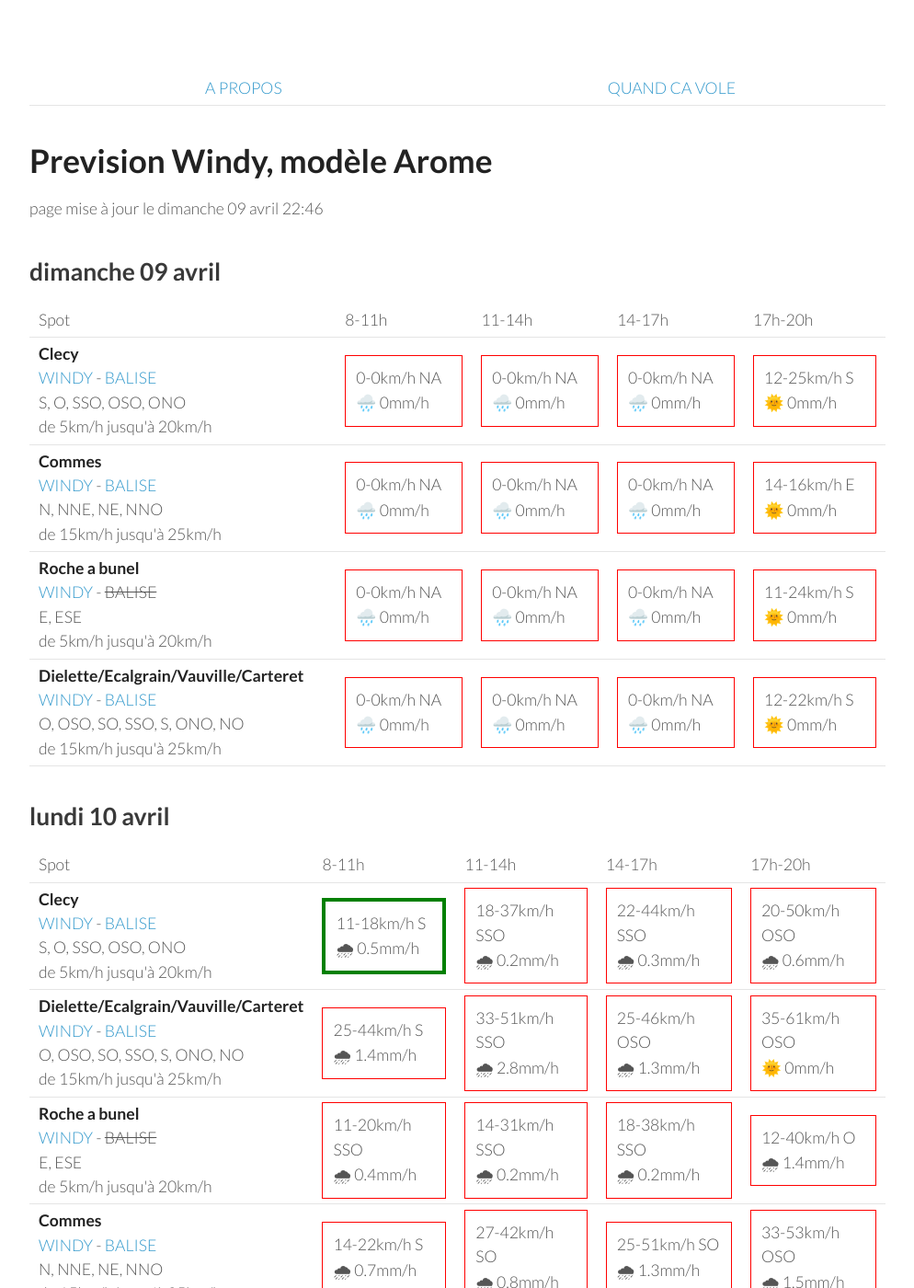
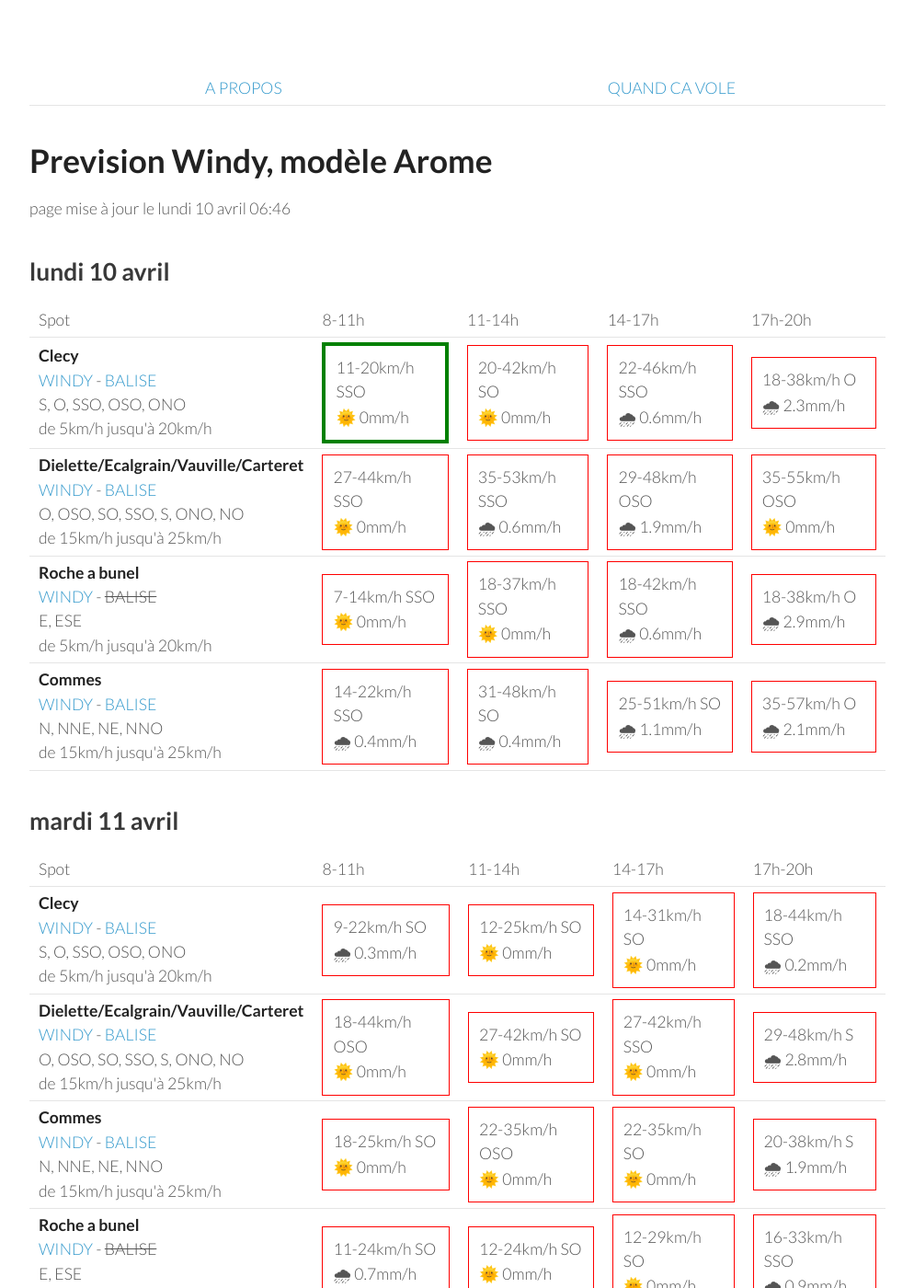
Before and after one commit to parapente-dans-le-nord/parapente-dans-le-nord.github.io, a Jekyll site: the page built from normandie.markdown, in a window 1280 px wide and 1400 px high. Shown: the whole window at 92% size, without its empty margins (26-1020 px from the left). Built offline with Jekyll 4.4.1, drawn with Linux system fonts in a browser that asks for light colours; some of the changed text lies outside the part shown.

Commit message:
update index.markdown

```diff
--- a/normandie.markdown
+++ b/normandie.markdown
@@ -7,60 +7,8 @@ title:  "Tous les spots"
 {: .links}
 
 # Prevision Windy, modèle Arome
-page mise à jour le dimanche 09 avril 22:46
+page mise à jour le lundi 10 avril 06:46
 
-## dimanche 09 avril
-
-{::nomarkdown}
-<table>
-  <tbody>
-    <tr>
-      <td>Spot</td>
-      <td>8-11h</td>
-      <td>11-14h</td>
-      <td>14-17h</td>
-      <td>17h-20h</td>
-    </tr>
-<tr>
-        <td><strong>Clecy</strong><br><a href="https://windy.com/48.929/-0.470?48.516,-0.470,8">WINDY</a> - <span class=""><a href="http://www.balisemeteo.com/balise.php?idBalise=122">BALISE</a> </span><br> <span class="vent-favorable">S, O, SSO, OSO, ONO</span><br><span class="force-vent">de 5km/h jusqu'à 20km/h</span> </td>
-
-            <td><div class="not-flyable"><p>0-0km/h NA</p><p>🌧️ 0mm/h</p></div></td>
-            <td><div class="not-flyable"><p>0-0km/h NA</p><p>🌧️ 0mm/h</p></div></td>
-            <td><div class="not-flyable"><p>0-0km/h NA</p><p>🌧️ 0mm/h</p></div></td>
-            <td><div class="not-flyable"><p>12-25km/h S</p><p>🌞 0mm/h</p></div></td>
-
-    </tr>
-<tr>
-        <td><strong>Commes</strong><br><a href="https://windy.com/49.346/-0.726?48.936,-0.726,8">WINDY</a> - <span class=""><a href="http://www.balisemeteo.com/balise.php?idBalise=158">BALISE</a> </span><br> <span class="vent-favorable">N, NNE, NE, NNO</span><br><span class="force-vent">de 15km/h jusqu'à 25km/h</span> </td>
-
-            <td><div class="not-flyable"><p>0-0km/h NA</p><p>🌧️ 0mm/h</p></div></td>
-            <td><div class="not-flyable"><p>0-0km/h NA</p><p>🌧️ 0mm/h</p></div></td>
-            <td><div class="not-flyable"><p>0-0km/h NA</p><p>🌧️ 0mm/h</p></div></td>
-            <td><div class="not-flyable"><p>14-16km/h E</p><p>🌞 0mm/h</p></div></td>
-
-    </tr>
-<tr>
-        <td><strong>Roche a bunel</strong><br><a href="https://windy.com/48.993/-0.499?48.580,-0.499,8">WINDY</a> - <span class="no-balise"> BALISE </span><br> <span class="vent-favorable">E, ESE</span><br><span class="force-vent">de 5km/h jusqu'à 20km/h</span> </td>
-
-            <td><div class="not-flyable"><p>0-0km/h NA</p><p>🌧️ 0mm/h</p></div></td>
-            <td><div class="not-flyable"><p>0-0km/h NA</p><p>🌧️ 0mm/h</p></div></td>
-            <td><div class="not-flyable"><p>0-0km/h NA</p><p>🌧️ 0mm/h</p></div></td>
-            <td><div class="not-flyable"><p>11-24km/h S</p><p>🌞 0mm/h</p></div></td>
-
-    </tr>
-<tr>
-        <td><strong>Dielette/Ecalgrain/Vauville/Carteret</strong><br><a href="https://windy.com/49.650/-1.856?49.243,-1.856,8">WINDY</a> - <span class=""><a href="http://www.balisemeteo.com/balise.php?idBalise=81">BALISE</a> </span><br> <span class="vent-favorable">O, OSO, SO, SSO, S, ONO, NO</span><br><span class="force-vent">de 15km/h jusqu'à 25km/h</span> </td>
-
-            <td><div class="not-flyable"><p>0-0km/h NA</p><p>🌧️ 0mm/h</p></div></td>
-            <td><div class="not-flyable"><p>0-0km/h NA</p><p>🌧️ 0mm/h</p></div></td>
-            <td><div class="not-flyable"><p>0-0km/h NA</p><p>🌧️ 0mm/h</p></div></td>
-            <td><div class="not-flyable"><p>12-22km/h S</p><p>🌞 0mm/h</p></div></td>
-
-    </tr>
-
-</tbody>
-</table>
-{:/}
 ## lundi 10 avril
 
 {::nomarkdown}
@@ -76,40 +24,40 @@ page mise à jour le dimanche 09 avril 22:46
 <tr>
         <td><strong>Clecy</strong><br><a href="https://windy.com/48.929/-0.470?48.516,-0.470,8">WINDY</a> - <span class=""><a href="http://www.balisemeteo.com/balise.php?idBalise=122">BALISE</a> </span><br> <span class="vent-favorable">S, O, SSO, OSO, ONO</span><br><span class="force-vent">de 5km/h jusqu'à 20km/h</span> </td>
 
-            <td><div class="flyable"><p>11-18km/h S</p><p>🌧 0.5mm/h</p></div></td>
-            <td><div class="not-flyable"><p>18-37km/h SSO</p><p>🌧 0.2mm/h</p></div></td>
-            <td><div class="not-flyable"><p>22-44km/h SSO</p><p>🌧 0.3mm/h</p></div></td>
-            <td><div class="not-flyable"><p>20-50km/h OSO</p><p>🌧 0.6mm/h</p></div></td>
+            <td><div class="flyable"><p>11-20km/h SSO</p><p>🌞 0mm/h</p></div></td>
+            <td><div class="not-flyable"><p>20-42km/h SO</p><p>🌞 0mm/h</p></div></td>
+            <td><div class="not-flyable"><p>22-46km/h SSO</p><p>🌧 0.6mm/h</p></div></td>
+            <td><div class="not-flyable"><p>18-38km/h O</p><p>🌧 2.3mm/h</p></div></td>
 
 
     </tr>
 <tr>
         <td><strong>Dielette/Ecalgrain/Vauville/Carteret</strong><br><a href="https://windy.com/49.650/-1.856?49.243,-1.856,8">WINDY</a> - <span class=""><a href="http://www.balisemeteo.com/balise.php?idBalise=81">BALISE</a> </span><br> <span class="vent-favorable">O, OSO, SO, SSO, S, ONO, NO</span><br><span class="force-vent">de 15km/h jusqu'à 25km/h</span> </td>
 
-            <td><div class="not-flyable"><p>25-44km/h S</p><p>🌧 1.4mm/h</p></div></td>
-            <td><div class="not-flyable"><p>33-51km/h SSO</p><p>🌧 2.8mm/h</p></div></td>
-            <td><div class="not-flyable"><p>25-46km/h OSO</p><p>🌧 1.3mm/h</p></div></td>
-            <td><div class="not-flyable"><p>35-61km/h OSO</p><p>🌞 0mm/h</p></div></td>
+            <td><div class="not-flyable"><p>27-44km/h SSO</p><p>🌞 0mm/h</p></div></td>
+            <td><div class="not-flyable"><p>35-53km/h SSO</p><p>🌧 0.6mm/h</p></div></td>
+            <td><div class="not-flyable"><p>29-48km/h OSO</p><p>🌧 1.9mm/h</p></div></td>
+            <td><div class="not-flyable"><p>35-55km/h OSO</p><p>🌞 0mm/h</p></div></td>
 
 
     </tr>
 <tr>
         <td><strong>Roche a bunel</strong><br><a href="https://windy.com/48.993/-0.499?48.580,-0.499,8">WINDY</a> - <span class="no-balise"> BALISE </span><br> <span class="vent-favorable">E, ESE</span><br><span class="force-vent">de 5km/h jusqu'à 20km/h</span> </td>
 
-            <td><div class="not-flyable"><p>11-20km/h SSO</p><p>🌧 0.4mm/h</p></div></td>
-            <td><div class="not-flyable"><p>14-31km/h SSO</p><p>🌧 0.2mm/h</p></div></td>
-            <td><div class="not-flyable"><p>18-38km/h SSO</p><p>🌧 0.2mm/h</p></div></td>
-            <td><div class="not-flyable"><p>12-40km/h O</p><p>🌧 1.4mm/h</p></div></td>
+            <td><div class="not-flyable"><p>7-14km/h SSO</p><p>🌞 0mm/h</p></div></td>
+            <td><div class="not-flyable"><p>18-37km/h SSO</p><p>🌞 0mm/h</p></div></td>
+            <td><div class="not-flyable"><p>18-42km/h SSO</p><p>🌧 0.6mm/h</p></div></td>
+            <td><div class="not-flyable"><p>18-38km/h O</p><p>🌧 2.9mm/h</p></div></td>
 
 
     </tr>
 <tr>
         <td><strong>Commes</strong><br><a href="https://windy.com/49.346/-0.726?48.936,-0.726,8">WINDY</a> - <span class=""><a href="http://www.balisemeteo.com/balise.php?idBalise=158">BALISE</a> </span><br> <span class="vent-favorable">N, NNE, NE, NNO</span><br><span class="force-vent">de 15km/h jusqu'à 25km/h</span> </td>
 
-            <td><div class="not-flyable"><p>14-22km/h S</p><p>🌧 0.7mm/h</p></div></td>
-            <td><div class="not-flyable"><p>27-42km/h SO</p><p>🌧 0.8mm/h</p></div></td>
-            <td><div class="not-flyable"><p>25-51km/h SO</p><p>🌧 1.3mm/h</p></div></td>
-            <td><div class="not-flyable"><p>33-53km/h OSO</p><p>🌧 1.5mm/h</p></div></td>
+            <td><div class="not-flyable"><p>14-22km/h SSO</p><p>🌧 0.4mm/h</p></div></td>
+            <td><div class="not-flyable"><p>31-48km/h SO</p><p>🌧 0.4mm/h</p></div></td>
+            <td><div class="not-flyable"><p>25-51km/h SO</p><p>🌧 1.1mm/h</p></div></td>
+            <td><div class="not-flyable"><p>35-57km/h O</p><p>🌧 2.1mm/h</p></div></td>
 
 
     </tr>
@@ -130,42 +78,42 @@ page mise à jour le dimanche 09 avril 22:46
       <td>17h-20h</td>
     </tr>
 <tr>
-        <td><strong>Dielette/Ecalgrain/Vauville/Carteret</strong><br><a href="https://windy.com/49.650/-1.856?49.243,-1.856,8">WINDY</a> - <span class=""><a href="http://www.balisemeteo.com/balise.php?idBalise=81">BALISE</a> </span><br> <span class="vent-favorable">O, OSO, SO, SSO, S, ONO, NO</span><br><span class="force-vent">de 15km/h jusqu'à 25km/h</span> </td>
+        <td><strong>Clecy</strong><br><a href="https://windy.com/48.929/-0.470?48.516,-0.470,8">WINDY</a> - <span class=""><a href="http://www.balisemeteo.com/balise.php?idBalise=122">BALISE</a> </span><br> <span class="vent-favorable">S, O, SSO, OSO, ONO</span><br><span class="force-vent">de 5km/h jusqu'à 20km/h</span> </td>
 
-            <td><div class="not-flyable"><p>33-51km/h O</p><p>🌞 0mm/h</p></div></td>
-            <td><div class="not-flyable"><p>31-44km/h SO</p><p>🌞 0mm/h</p></div></td>
-            <td><div class="not-flyable"><p>31-50km/h SO</p><p>🌞 0mm/h</p></div></td>
-            <td><div class="not-flyable"><p>31-48km/h SSO</p><p>🌧 1.1mm/h</p></div></td>
+            <td><div class="not-flyable"><p>9-22km/h SO</p><p>🌧 0.3mm/h</p></div></td>
+            <td><div class="not-flyable"><p>12-25km/h SO</p><p>🌞 0mm/h</p></div></td>
+            <td><div class="not-flyable"><p>14-31km/h SO</p><p>🌞 0mm/h</p></div></td>
+            <td><div class="not-flyable"><p>18-44km/h SSO</p><p>🌧 0.2mm/h</p></div></td>
 
 
     </tr>
 <tr>
-        <td><strong>Clecy</strong><br><a href="https://windy.com/48.929/-0.470?48.516,-0.470,8">WINDY</a> - <span class=""><a href="http://www.balisemeteo.com/balise.php?idBalise=122">BALISE</a> </span><br> <span class="vent-favorable">S, O, SSO, OSO, ONO</span><br><span class="force-vent">de 5km/h jusqu'à 20km/h</span> </td>
+        <td><strong>Dielette/Ecalgrain/Vauville/Carteret</strong><br><a href="https://windy.com/49.650/-1.856?49.243,-1.856,8">WINDY</a> - <span class=""><a href="http://www.balisemeteo.com/balise.php?idBalise=81">BALISE</a> </span><br> <span class="vent-favorable">O, OSO, SO, SSO, S, ONO, NO</span><br><span class="force-vent">de 15km/h jusqu'à 25km/h</span> </td>
 
-            <td><div class="not-flyable"><p>12-29km/h OSO</p><p>🌞 0mm/h</p></div></td>
-            <td><div class="not-flyable"><p>18-37km/h OSO</p><p>🌞 0mm/h</p></div></td>
-            <td><div class="not-flyable"><p>22-44km/h SO</p><p>🌞 0mm/h</p></div></td>
-            <td><div class="not-flyable"><p>20-46km/h SSO</p><p>🌞 0mm/h</p></div></td>
+            <td><div class="not-flyable"><p>18-44km/h OSO</p><p>🌞 0mm/h</p></div></td>
+            <td><div class="not-flyable"><p>27-42km/h SO</p><p>🌞 0mm/h</p></div></td>
+            <td><div class="not-flyable"><p>27-42km/h SSO</p><p>🌞 0mm/h</p></div></td>
+            <td><div class="not-flyable"><p>29-48km/h S</p><p>🌧 2.8mm/h</p></div></td>
+
+
+    </tr>
+<tr>
+        <td><strong>Commes</strong><br><a href="https://windy.com/49.346/-0.726?48.936,-0.726,8">WINDY</a> - <span class=""><a href="http://www.balisemeteo.com/balise.php?idBalise=158">BALISE</a> </span><br> <span class="vent-favorable">N, NNE, NE, NNO</span><br><span class="force-vent">de 15km/h jusqu'à 25km/h</span> </td>
+
+            <td><div class="not-flyable"><p>18-25km/h SO</p><p>🌞 0mm/h</p></div></td>
+            <td><div class="not-flyable"><p>22-35km/h OSO</p><p>🌞 0mm/h</p></div></td>
+            <td><div class="not-flyable"><p>22-35km/h SO</p><p>🌞 0mm/h</p></div></td>
+            <td><div class="not-flyable"><p>20-38km/h S</p><p>🌧 1.9mm/h</p></div></td>
 
 
     </tr>
 <tr>
         <td><strong>Roche a bunel</strong><br><a href="https://windy.com/48.993/-0.499?48.580,-0.499,8">WINDY</a> - <span class="no-balise"> BALISE </span><br> <span class="vent-favorable">E, ESE</span><br><span class="force-vent">de 5km/h jusqu'à 20km/h</span> </td>
 
-            <td><div class="not-flyable"><p>12-33km/h OSO</p><p>🌞 0mm/h</p></div></td>
-            <td><div class="not-flyable"><p>18-38km/h OSO</p><p>🌞 0mm/h</p></div></td>
-            <td><div class="not-flyable"><p>22-44km/h SO</p><p>🌞 0mm/h</p></div></td>
-            <td><div class="not-flyable"><p>20-46km/h SSO</p><p>🌧 0.2mm/h</p></div></td>
-
-
-    </tr>
-<tr>
-        <td><strong>Commes</strong><br><a href="https://windy.com/49.346/-0.726?48.936,-0.726,8">WINDY</a> - <span class=""><a href="http://www.balisemeteo.com/balise.php?idBalise=158">BALISE</a> </span><br> <span class="vent-favorable">N, NNE, NE, NNO</span><br><span class="force-vent">de 15km/h jusqu'à 25km/h</span> </td>
-
-            <td><div class="not-flyable"><p>16-29km/h OSO</p><p>🌧 0.4mm/h</p></div></td>
-            <td><div class="not-flyable"><p>24-38km/h OSO</p><p>🌞 0mm/h</p></div></td>
-            <td><div class="not-flyable"><p>25-42km/h SO</p><p>🌧 0.2mm/h</p></div></td>
-            <td><div class="not-flyable"><p>24-42km/h SO</p><p>🌧 0.3mm/h</p></div></td>
+            <td><div class="not-flyable"><p>11-24km/h SO</p><p>🌧 0.7mm/h</p></div></td>
+            <td><div class="not-flyable"><p>12-24km/h SO</p><p>🌞 0mm/h</p></div></td>
+            <td><div class="not-flyable"><p>12-29km/h SO</p><p>🌞 0mm/h</p></div></td>
+            <td><div class="not-flyable"><p>16-33km/h SSO</p><p>🌧 0.9mm/h</p></div></td>
 
 
     </tr>
@@ -188,40 +136,40 @@ page mise à jour le dimanche 09 avril 22:46
 <tr>
         <td><strong>Dielette/Ecalgrain/Vauville/Carteret</strong><br><a href="https://windy.com/49.650/-1.856?49.243,-1.856,8">WINDY</a> - <span class=""><a href="http://www.balisemeteo.com/balise.php?idBalise=81">BALISE</a> </span><br> <span class="vent-favorable">O, OSO, SO, SSO, S, ONO, NO</span><br><span class="force-vent">de 15km/h jusqu'à 25km/h</span> </td>
 
-            <td><div class="not-flyable"><p>40-61km/h O</p><p>🌧 1.5mm/h</p></div></td>
-            <td><div class="not-flyable"><p>40-62km/h O</p><p>🌧 0.4mm/h</p></div></td>
-            <td><div class="not-flyable"><p>50-75km/h OSO</p><p>🌧 1.2mm/h</p></div></td>
-            <td><div class="not-flyable"><p>64-98km/h OSO</p><p>🌧 0.9mm/h</p></div></td>
+            <td><div class="not-flyable"><p>35-57km/h OSO</p><p>🌧 2.3mm/h</p></div></td>
+            <td><div class="not-flyable"><p>38-61km/h OSO</p><p>🌧 0.2mm/h</p></div></td>
+            <td><div class="not-flyable"><p>50-72km/h OSO</p><p>🌧 0.3mm/h</p></div></td>
+            <td><div class="not-flyable"><p>57-92km/h OSO</p><p>🌧 1.4mm/h</p></div></td>
+
+
+    </tr>
+<tr>
+        <td><strong>Clecy</strong><br><a href="https://windy.com/48.929/-0.470?48.516,-0.470,8">WINDY</a> - <span class=""><a href="http://www.balisemeteo.com/balise.php?idBalise=122">BALISE</a> </span><br> <span class="vent-favorable">S, O, SSO, OSO, ONO</span><br><span class="force-vent">de 5km/h jusqu'à 20km/h</span> </td>
+
+            <td><div class="not-flyable"><p>14-33km/h OSO</p><p>🌞 0mm/h</p></div></td>
+            <td><div class="not-flyable"><p>24-46km/h OSO</p><p>🌧 0.4mm/h</p></div></td>
+            <td><div class="not-flyable"><p>27-62km/h OSO</p><p>🌧 0.8mm/h</p></div></td>
+            <td><div class="not-flyable"><p>29-62km/h OSO</p><p>🌧 0.3mm/h</p></div></td>
+
+
+    </tr>
+<tr>
+        <td><strong>Commes</strong><br><a href="https://windy.com/49.346/-0.726?48.936,-0.726,8">WINDY</a> - <span class=""><a href="http://www.balisemeteo.com/balise.php?idBalise=158">BALISE</a> </span><br> <span class="vent-favorable">N, NNE, NE, NNO</span><br><span class="force-vent">de 15km/h jusqu'à 25km/h</span> </td>
+
+            <td><div class="not-flyable"><p>27-40km/h OSO</p><p>🌞 0mm/h</p></div></td>
+            <td><div class="not-flyable"><p>29-48km/h OSO</p><p>🌧 0.2mm/h</p></div></td>
+            <td><div class="not-flyable"><p>37-62km/h OSO</p><p>🌧 0.7mm/h</p></div></td>
+            <td><div class="not-flyable"><p>42-72km/h OSO</p><p>🌧 0.5mm/h</p></div></td>
 
 
     </tr>
 <tr>
         <td><strong>Roche a bunel</strong><br><a href="https://windy.com/48.993/-0.499?48.580,-0.499,8">WINDY</a> - <span class="no-balise"> BALISE </span><br> <span class="vent-favorable">E, ESE</span><br><span class="force-vent">de 5km/h jusqu'à 20km/h</span> </td>
 
-            <td><div class="not-flyable"><p>18-42km/h OSO</p><p>🌞 0mm/h</p></div></td>
-            <td><div class="not-flyable"><p>27-53km/h O</p><p>🌧 0.3mm/h</p></div></td>
-            <td><div class="not-flyable"><p>31-64km/h OSO</p><p>🌧 0.4mm/h</p></div></td>
-            <td><div class="not-flyable"><p>31-68km/h OSO</p><p>🌧 0.5mm/h</p></div></td>
-
-
-    </tr>
-<tr>
-        <td><strong>Clecy</strong><br><a href="https://windy.com/48.929/-0.470?48.516,-0.470,8">WINDY</a> - <span class=""><a href="http://www.balisemeteo.com/balise.php?idBalise=122">BALISE</a> </span><br> <span class="vent-favorable">S, O, SSO, OSO, ONO</span><br><span class="force-vent">de 5km/h jusqu'à 20km/h</span> </td>
-
-            <td><div class="not-flyable"><p>16-40km/h OSO</p><p>🌞 0mm/h</p></div></td>
-            <td><div class="not-flyable"><p>24-50km/h O</p><p>🌧 0.5mm/h</p></div></td>
-            <td><div class="not-flyable"><p>29-62km/h OSO</p><p>🌧 0.7mm/h</p></div></td>
-            <td><div class="not-flyable"><p>27-64km/h OSO</p><p>🌧 1.6mm/h</p></div></td>
-
-
-    </tr>
-<tr>
-        <td><strong>Commes</strong><br><a href="https://windy.com/49.346/-0.726?48.936,-0.726,8">WINDY</a> - <span class=""><a href="http://www.balisemeteo.com/balise.php?idBalise=158">BALISE</a> </span><br> <span class="vent-favorable">N, NNE, NE, NNO</span><br><span class="force-vent">de 15km/h jusqu'à 25km/h</span> </td>
-
-            <td><div class="not-flyable"><p>25-42km/h OSO</p><p>🌞 0mm/h</p></div></td>
-            <td><div class="not-flyable"><p>33-55km/h OSO</p><p>🌧 0.2mm/h</p></div></td>
-            <td><div class="not-flyable"><p>40-66km/h OSO</p><p>🌧 1mm/h</p></div></td>
-            <td><div class="not-flyable"><p>44-74km/h OSO</p><p>🌧 0.9mm/h</p></div></td>
+            <td><div class="not-flyable"><p>16-35km/h OSO</p><p>🌞 0mm/h</p></div></td>
+            <td><div class="not-flyable"><p>24-48km/h OSO</p><p>🌧 0.3mm/h</p></div></td>
+            <td><div class="not-flyable"><p>29-62km/h OSO</p><p>🌧 0.6mm/h</p></div></td>
+            <td><div class="not-flyable"><p>31-64km/h OSO</p><p>🌧 0.3mm/h</p></div></td>
 
 
     </tr>
@@ -244,18 +192,28 @@ page mise à jour le dimanche 09 avril 22:46
 <tr>
         <td><strong>Dielette/Ecalgrain/Vauville/Carteret</strong><br><a href="https://windy.com/49.650/-1.856?49.243,-1.856,8">WINDY</a> - <span class=""><a href="http://www.balisemeteo.com/balise.php?idBalise=81">BALISE</a> </span><br> <span class="vent-favorable">O, OSO, SO, SSO, S, ONO, NO</span><br><span class="force-vent">de 15km/h jusqu'à 25km/h</span> </td>
 
-            <td><div class="not-flyable"><p>29-53km/h O</p><p>🌧 1.5mm/h</p></div></td>
-            <td><div class="not-flyable"><p>31-48km/h ONO</p><p>🌧 0.2mm/h</p></div></td>
+            <td><div class="not-flyable"><p>27-48km/h O</p><p>🌧 1.1mm/h</p></div></td>
+            <td><div class="not-flyable"><p>31-46km/h O</p><p>🌧 0.7mm/h</p></div></td>
             <td><div class="not-flyable"><p>37-55km/h O</p><p>🌧 0.2mm/h</p></div></td>
             <td><div class="not-flyable"><p>38-59km/h O</p><p>🌧 0.2mm/h</p></div></td>
 
 
     </tr>
 <tr>
+        <td><strong>Roche a bunel</strong><br><a href="https://windy.com/48.993/-0.499?48.580,-0.499,8">WINDY</a> - <span class="no-balise"> BALISE </span><br> <span class="vent-favorable">E, ESE</span><br><span class="force-vent">de 5km/h jusqu'à 20km/h</span> </td>
+
+            <td><div class="not-flyable"><p>18-40km/h OSO</p><p>🌞 0mm/h</p></div></td>
+            <td><div class="not-flyable"><p>20-44km/h OSO</p><p>🌞 0mm/h</p></div></td>
+            <td><div class="not-flyable"><p>20-51km/h O</p><p>🌧 1.6mm/h</p></div></td>
+            <td><div class="not-flyable"><p>27-59km/h ONO</p><p>🌧 1.2mm/h</p></div></td>
+
+
+    </tr>
+<tr>
         <td><strong>Clecy</strong><br><a href="https://windy.com/48.929/-0.470?48.516,-0.470,8">WINDY</a> - <span class=""><a href="http://www.balisemeteo.com/balise.php?idBalise=122">BALISE</a> </span><br> <span class="vent-favorable">S, O, SSO, OSO, ONO</span><br><span class="force-vent">de 5km/h jusqu'à 20km/h</span> </td>
 
-            <td><div class="not-flyable"><p>16-42km/h OSO</p><p>🌞 0mm/h</p></div></td>
-            <td><div class="not-flyable"><p>18-42km/h OSO</p><p>🌞 0mm/h</p></div></td>
+            <td><div class="not-flyable"><p>16-38km/h OSO</p><p>🌞 0mm/h</p></div></td>
+            <td><div class="not-flyable"><p>18-42km/h OSO</p><p>🌧 0.2mm/h</p></div></td>
             <td><div class="not-flyable"><p>20-51km/h O</p><p>🌧 1mm/h</p></div></td>
             <td><div class="not-flyable"><p>25-57km/h ONO</p><p>🌧 0.7mm/h</p></div></td>
 
@@ -264,20 +222,10 @@ page mise à jour le dimanche 09 avril 22:46
 <tr>
         <td><strong>Commes</strong><br><a href="https://windy.com/49.346/-0.726?48.936,-0.726,8">WINDY</a> - <span class=""><a href="http://www.balisemeteo.com/balise.php?idBalise=158">BALISE</a> </span><br> <span class="vent-favorable">N, NNE, NE, NNO</span><br><span class="force-vent">de 15km/h jusqu'à 25km/h</span> </td>
 
-            <td><div class="not-flyable"><p>25-46km/h OSO</p><p>🌞 0mm/h</p></div></td>
-            <td><div class="not-flyable"><p>24-44km/h SO</p><p>🌞 0mm/h</p></div></td>
+            <td><div class="not-flyable"><p>24-44km/h OSO</p><p>🌞 0mm/h</p></div></td>
+            <td><div class="not-flyable"><p>24-42km/h OSO</p><p>🌧 0.9mm/h</p></div></td>
             <td><div class="not-flyable"><p>31-50km/h O</p><p>🌧 1.3mm/h</p></div></td>
             <td><div class="not-flyable"><p>33-53km/h O</p><p>🌧 0.2mm/h</p></div></td>
-
-
-    </tr>
-<tr>
-        <td><strong>Roche a bunel</strong><br><a href="https://windy.com/48.993/-0.499?48.580,-0.499,8">WINDY</a> - <span class="no-balise"> BALISE </span><br> <span class="vent-favorable">E, ESE</span><br><span class="force-vent">de 5km/h jusqu'à 20km/h</span> </td>
-
-            <td><div class="not-flyable"><p>18-42km/h OSO</p><p>🌞 0mm/h</p></div></td>
-            <td><div class="not-flyable"><p>20-44km/h OSO</p><p>🌧 0.2mm/h</p></div></td>
-            <td><div class="not-flyable"><p>20-51km/h O</p><p>🌧 1.6mm/h</p></div></td>
-            <td><div class="not-flyable"><p>27-59km/h ONO</p><p>🌧 1.2mm/h</p></div></td>
 
 
     </tr>
```
